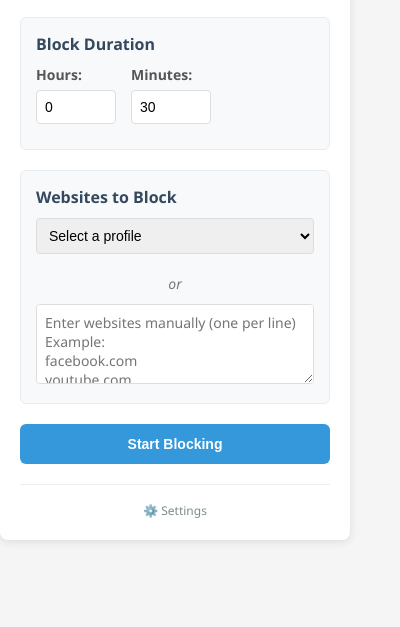
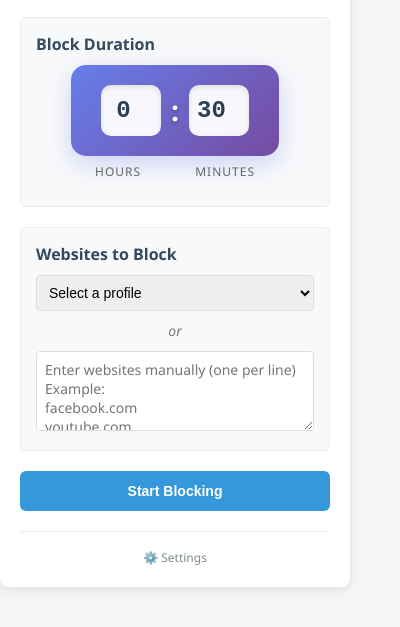
Before and after one commit to dave11k/simple-site-blocker, a browser extension: page popup.html in a window 400 px wide. Shown: the part 57-684 px from the top of the page. Drawn offline with Linux system fonts and the light colour scheme.

Commit message:
Timer rework and ui fixes

```diff
--- a/popup.html
+++ b/popup.html
@@ -14,15 +14,30 @@
       <div id="initial-state">
         <div class="section">
           <h3>Block Duration</h3>
-          <div class="time-inputs">
-            <label>
-              Hours:
-              <input type="number" id="hours" min="0" max="23" value="0" />
-            </label>
-            <label>
-              Minutes:
-              <input type="number" id="minutes" min="1" max="59" value="30" />
-            </label>
+          <div class="timer-input">
+            <div class="timer-display">
+              <input
+                type="number"
+                id="hours"
+                min="0"
+                max="23"
+                value="0"
+                class="time-digit"
+              />
+              <span class="time-separator">:</span>
+              <input
+                type="number"
+                id="minutes"
+                min="1"
+                max="59"
+                value="30"
+                class="time-digit"
+              />
+            </div>
+            <div class="timer-labels">
+              <span>hours</span>
+              <span>minutes</span>
+            </div>
           </div>
         </div>
 
--- a/styles.css
+++ b/styles.css
@@ -49,26 +49,63 @@ h3 {
 }
 
 /* Initial State Styles */
-.time-inputs {
+/* Modern Timer Input */
+.timer-input {
   display: flex;
-  gap: 15px;
+  flex-direction: column;
+  align-items: center;
+  gap: 8px;
   margin-bottom: 10px;
 }
 
-.time-inputs label {
+.timer-display {
   display: flex;
-  flex-direction: column;
-  font-weight: 600;
-  color: #555;
+  align-items: center;
+  justify-content: center;
+  background: linear-gradient(135deg, #667eea 0%, #764ba2 100%);
+  padding: 20px 30px;
+  border-radius: 15px;
+  box-shadow: 0 8px 25px rgba(102, 126, 234, 0.3);
 }
 
-.time-inputs input {
-  margin-top: 5px;
-  padding: 8px;
-  border: 1px solid #ddd;
-  border-radius: 4px;
-  font-size: 14px;
-  width: 80px;
+.time-digit {
+  background: rgba(255, 255, 255, 0.95);
+  border: none;
+  border-radius: 10px;
+  padding: 12px 8px;
+  font-size: 24px;
+  font-weight: 700;
+  text-align: center;
+  width: 60px;
+  color: #2c3e50;
+  font-family: "Courier New", monospace;
+  box-shadow: inset 0 2px 5px rgba(0, 0, 0, 0.1);
+}
+
+.time-digit:focus {
+  outline: none;
+  box-shadow:
+    inset 0 2px 5px rgba(0, 0, 0, 0.1),
+    0 0 0 3px rgba(255, 255, 255, 0.3);
+}
+
+.time-separator {
+  color: white;
+  font-size: 28px;
+  font-weight: bold;
+  margin: 0 10px;
+  text-shadow: 0 2px 4px rgba(0, 0, 0, 0.3);
+}
+
+.timer-labels {
+  display: flex;
+  justify-content: space-between;
+  width: 160px;
+  font-size: 12px;
+  color: #666;
+  font-weight: 500;
+  text-transform: uppercase;
+  letter-spacing: 1px;
 }
 
 #profile-select {
@@ -77,7 +114,6 @@ h3 {
   border: 1px solid #ddd;
   border-radius: 4px;
   font-size: 14px;
-  margin-bottom: 10px;
 }
 
 .or-divider {
```
Also changed, not shown: options.html (+0 -7 lines).
